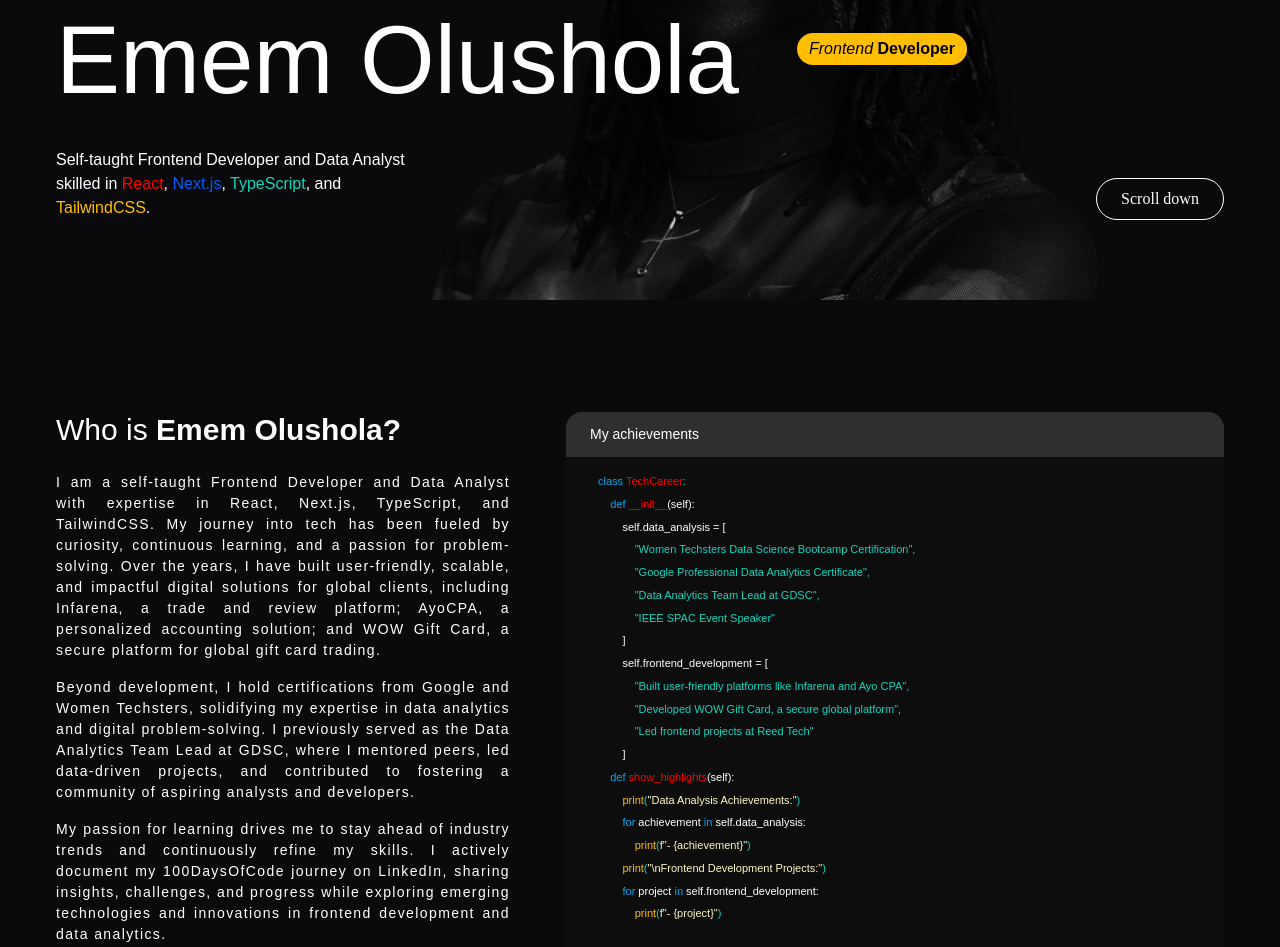
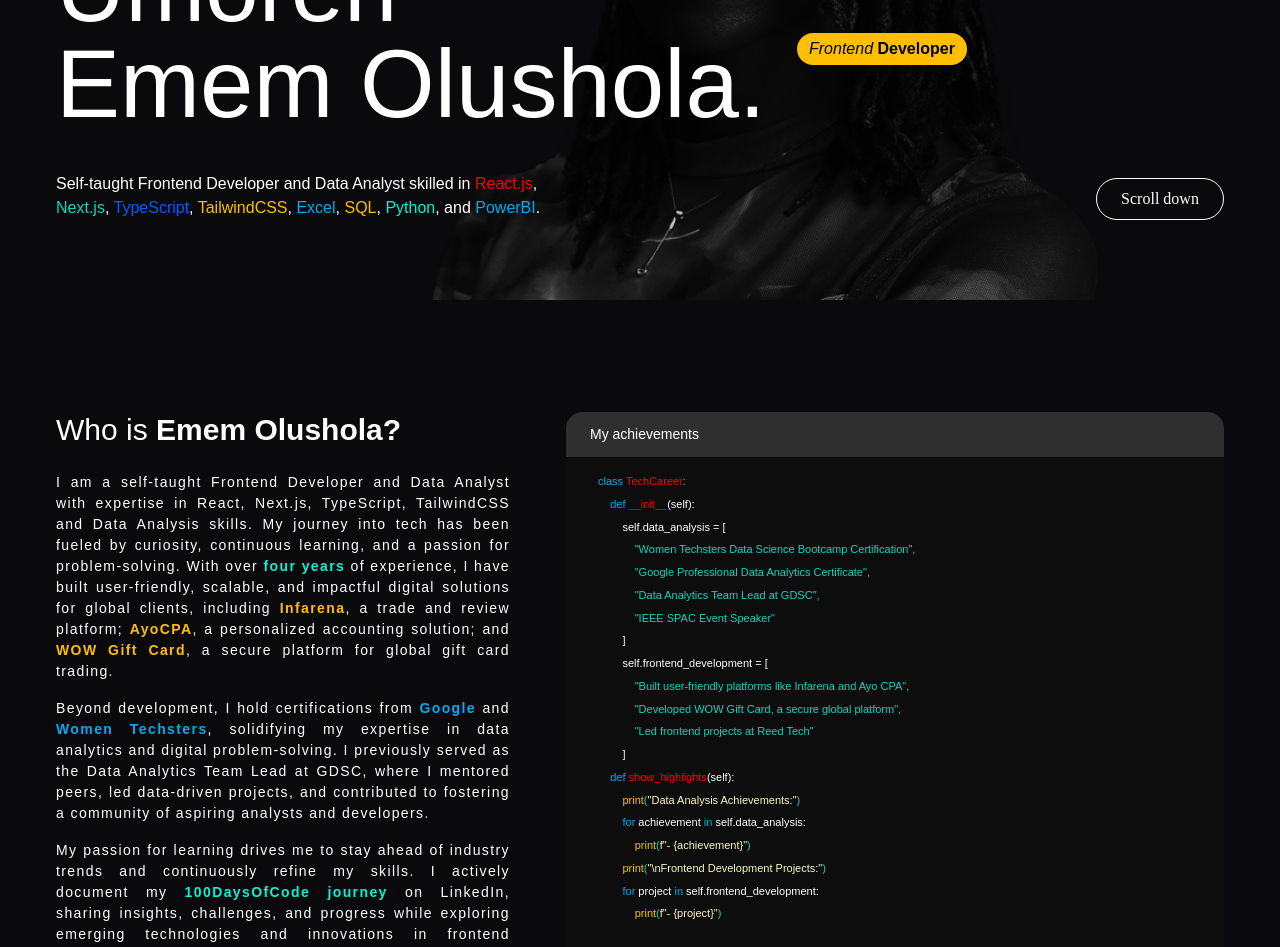
Before and after one commit to Ememobong-dev/emem-olushola-umoren, a Next.js app: page / in a window 1280 px wide. Shown: the part 500-1447 px from the top of the page. Built offline with nearby package versions, Linux system fonts and the light colour scheme; a web font is replaced by a local one.

Commit message:
update on general overview

```diff
--- a/src/app/page.tsx
+++ b/src/app/page.tsx
@@ -1,5 +1,4 @@
 "use client";
-
 
 import { Col, Row } from "antd";
 import { FloatingButton } from "../components/buttons/FloatingButton";
@@ -20,23 +19,24 @@
 import line from "@/public/icons/top-line.svg";
 import { useRef } from "react";
 import Link from "next/link";
+import { TypingText } from "../components/animations/TypingTextAnimation";
+import LeftRevealAnimatedText from "../components/animations/LeftRevealAnimation";
+import RightRevealAnimatedText from "../components/animations/RightRevealAnimation";
 
 export default function Home() {
   const aboutRef = useRef<HTMLDivElement | null>(null);
 
   const scrollDown = () => {
-    if(aboutRef.current){
-      aboutRef.current.scrollIntoView({behavior : "smooth"})
+    if (aboutRef.current) {
+      aboutRef.current.scrollIntoView({ behavior: "smooth" });
     }
-  }
-
-
+  };
 
   const frontendSkills = [
     { skill: "React", percent: 90 },
     { skill: "Next.js", percent: 85 },
     { skill: "Tailwind CSS", percent: 88 },
-    { skill: "Typescript", percent: 80 },
+    { skill: "Typescript", percent: 75 },
     { skill: "CSS", percent: 85 },
     { skill: "JavaScript", percent: 88 },
   ];
@@ -46,9 +46,9 @@
     { skill: "Data Creation", percent: 85 },
     { skill: "Data Modelling", percent: 88 },
     { skill: "Excel", percent: 80 },
-    { skill: "SPSS", percent: 85 },
-    { skill: "SQL", percent: 70 },
-    { skill: "Python", percent: 75 },
+    { skill: "SPSS", percent: 70 },
+    { skill: "SQL", percent: 80 },
+    { skill: "Python", percent: 80 },
     { skill: "PowerBI", percent: 75 },
   ];
 
@@ -59,21 +59,31 @@
         <div className="lg:absolute lg:bottom-20 py-28 lg:py-0 px-14 w-full">
           <div className="flex flex-col items-center gap-5 lg:flex-row lg:gap-0 lg:justify-between lg:items-end w-full">
             <div>
-              <h2 className="text-4xl w-full text-center lg:text-left lg:text-8xl font-alro-reg">
-                Umoren
-              </h2>
-              <h2 className="text-4xl w-full  text-center lg:text-left lg:text-8xl font-alro-reg">
-                Emem Olushola
-              </h2>
+              <TypingText
+                text="Umoren"
+                className="text-4xl w-full text-center lg:text-left lg:text-8xl font-alro-reg"
+                sound="/sounds/typingSound.mp3"
+              />
+              <TypingText
+                text="Emem Olushola."
+                className="text-4xl w-full text-center lg:text-left lg:text-8xl font-alro-reg"
+                sound="/sounds/typingSound.mp3"
+              />
+              <LeftRevealAnimatedText>
                 <div className="flex justify-center lg:justify-normal">
                   <p className=" w-full px-8 lg:px-0 absolute bottom-[20%] lg:relative  lg:mt-10 lg:w-1/2 font-azeret-mono  text-center lg:text-left">
                     Self-taught Frontend Developer and Data Analyst skilled in{" "}
-                  <span className="text-pepper-red">React</span>,{" "}
-                  <span className="text-blue">Next.js</span>,{" "}
-                  <span className="text-cyan">TypeScript</span>, and{" "}
-                  <span className="text-sharp-yellow">TailwindCSS</span>.
+                    <span className="text-pepper-red">React.js</span>,{" "}
+                    <span className="text-cyan">Next.js</span>,{" "}
+                    <span className="text-blue">TypeScript</span>,{" "}
+                    <span className="text-sharp-yellow">TailwindCSS</span>,{" "}
+                    <span className="text-deep-blue">Excel</span>,{" "}
+                    <span className="text-sharp-yellow">SQL</span>,{" "}
+                    <span className="text-progress-cyan">Python</span>, and{" "}
+                    <span className="text-deep-blue">PowerBI</span>.
                   </p>
                 </div>
+              </LeftRevealAnimatedText>
             </div>
             <div className="flex justify-center lg:justify-normal">
               <button
@@ -102,42 +112,66 @@
       </div>
       <div className="px-8 lg:px-14 3xl:px-28 py-28 flex flex-col gap-36 lg:gap-56">
         {/* Second Section */}
-        <AnimatedSection>
         <div ref={aboutRef} id="about">
-            <Row gutter={[56, 56]} className="flex items-stretch  h-full">
+          <Row
+            gutter={[56, 56]}
+            className="flex items-stretch overflow-hidden h-full"
+          >
             <Col xs={24} lg={10} className="">
-                <div className="h-full">
+              <LeftRevealAnimatedText>
+                <div className="h-full overflow-hidden">
                   <h3 className="font-alro-reg text-2xl lg:text-3xl">
                     Who is <span className="font-bold">Emem Olushola?</span>
                   </h3>
                   <div className="flex flex-col text-justify gap-4 mt-6 font-azeret-mono  ">
                     <p className="tracking-widest">
                       I am a self-taught Frontend Developer and Data Analyst
-                      with expertise in React, Next.js, TypeScript, and
-                      TailwindCSS. My journey into tech has been fueled by
-                      curiosity, continuous learning, and a passion for
-                      problem-solving. Over the years, I have built
-                      user-friendly, scalable, and impactful digital solutions
-                      for global clients, including Infarena, a trade and review
-                      platform; AyoCPA, a personalized accounting solution; and
-                      WOW Gift Card, a secure platform for global gift card
-                      trading.
+                      with expertise in React, Next.js, TypeScript, TailwindCSS
+                      and Data Analysis skills. My journey into tech has been
+                      fueled by curiosity, continuous learning, and a passion
+                      for problem-solving. With over{" "}
+                      <span className="font-bold text-progress-cyan">
+                        {" "}
+                        four years
+                      </span>{" "}
+                      of experience, I have built user-friendly, scalable, and
+                      impactful digital solutions for global clients, including{" "}
+                      <span className="font-bold text-sharp-yellow">
+                        Infarena
+                      </span>
+                      , a trade and review platform;{" "}
+                      <span className="font-bold text-sharp-yellow">AyoCPA</span>,
+                      a personalized accounting solution; and
+                      <span className="font-bold text-sharp-yellow">
+                        {" "}
+                        WOW Gift Card
+                      </span>
+                      , a secure platform for global gift card trading.
                     </p>
                     <p className="tracking-widest">
-                      Beyond development, I hold certifications from Google and
-                      Women Techsters, solidifying my expertise in data
-                      analytics and digital problem-solving. I previously served
-                      as the Data Analytics Team Lead at GDSC, where I mentored
-                      peers, led data-driven projects, and contributed to
-                      fostering a community of aspiring analysts and developers.
+                      Beyond development, I hold certifications from{" "}
+                      <span className="font-bold text-deep-blue">Google</span>{" "}
+                      and
+                      <span className="font-bold text-deep-blue">
+                        {" "}
+                        Women Techsters
+                      </span>
+                      , solidifying my expertise in data analytics and digital
+                      problem-solving. I previously served as the Data Analytics
+                      Team Lead at GDSC, where I mentored peers, led data-driven
+                      projects, and contributed to fostering a community of
+                      aspiring analysts and developers.
                     </p>
                     <p className="tracking-widest">
                       My passion for learning drives me to stay ahead of
                       industry trends and continuously refine my skills. I
-                      actively document my 100DaysOfCode journey on LinkedIn,
-                      sharing insights, challenges, and progress while exploring
-                      emerging technologies and innovations in frontend
-                      development and data analytics.
+                      actively document my{" "}
+                      <span className="font-bold text-progress-cyan">
+                        100DaysOfCode journey
+                      </span>{" "}
+                      on LinkedIn, sharing insights, challenges, and progress
+                      while exploring emerging technologies and innovations in
+                      frontend development and data analytics.
                     </p>
                     <p className="tracking-widest leading-loose">
                       With a deep appreciation for clean code, and data-driven
@@ -147,13 +181,25 @@
                     </p>
                   </div>
                   <div className="flex gap-8 items-center mt-8">
-                    <Button link="/portfolio" variant="bordered" text="View Portfolio" />
-                    <Button link="https://www.linkedin.com/in/ememobong-umoren-olushola/" target variant="fill" text="Download Resume" />
+                    <Button
+                      link="/portfolio"
+                      variant="bordered"
+                      text="View Portfolio"
+                    />
+                    <Button
+                      link="/Ememobong-Umoren-Resume.pdf"
+                      target
+                      variant="fill"
+                      text="Download Resume"
+                      download
+                    />
                   </div>
                 </div>
+              </LeftRevealAnimatedText>
             </Col>
             <Col xs={24} lg={14} className="">
-                <div className="bg-dark-black w-full h-full rounded-2xl">
+              <RightRevealAnimatedText>
+                <div className="bg-dark-black overflow-hidden w-full h-full rounded-2xl">
                   <div className="text-white font-azeret-mono rounded-t-2xl bg-grey py-3 px-6">
                     My achievements
                   </div>
@@ -260,10 +306,10 @@
                     </pre>
                   </div>
                 </div>
+              </RightRevealAnimatedText>
             </Col>
           </Row>
         </div>
-        </AnimatedSection>
         {/* THIRD SECTION */}
         <AnimatedSection>
           <div id="skills">
@@ -313,14 +359,29 @@
                   My <span className="font-bold">Portfolio</span>
                 </h3>
                 <div className="flex gap-3 items-center">
-                  <Link href="https://www.linkedin.com/in/ememobong-umoren-olushola/" target="_blank">
-                    <Image src={linkedin} className="cursor-pointer" alt="social_links" />
+                  <Link
+                    href="https://www.linkedin.com/in/ememobong-umoren-olushola/"
+                    target="_blank"
+                  >
+                    <Image
+                      src={linkedin}
+                      className="cursor-pointer"
+                      alt="social_links"
+                    />
                   </Link>
-                  <Link href="https://github.com/Ememobong-dev" target="_blank" >
-                    <Image src={github} className="cursor-pointer" alt="social_links" />
+                  <Link href="https://github.com/Ememobong-dev" target="_blank">
+                    <Image
+                      src={github}
+                      className="cursor-pointer"
+                      alt="social_links"
+                    />
                   </Link>
                   <Link href="https://x.com/FTechbro" target="_blank">
-                    <Image src={twitter} className="cursor-pointer" alt="social_links" />
+                    <Image
+                      src={twitter}
+                      className="cursor-pointer"
+                      alt="social_links"
+                    />
                   </Link>
                 </div>
               </div>
@@ -365,7 +426,12 @@
                     >
                       Infarena Website
                     </a>
-                    <Button link="/portfolio/frontend/infarena" target variant="bordered" text="View Case Study" />
+                    <Button
+                      link="/portfolio/frontend/infarena"
+                      target
+                      variant="bordered"
+                      text="View Case Study"
+                    />
                   </div>
                 </div>
               </div>
@@ -396,7 +462,12 @@
                     >
                       AyoCPA Website
                     </a>
-                    <Button link="/portfolio/frontend/ayocpa" target variant="bordered" text="View Case Study" />
+                    <Button
+                      link="/portfolio/frontend/ayocpa"
+                      target
+                      variant="bordered"
+                      text="View Case Study"
+                    />
                   </div>
                 </div>
               </div>
@@ -427,7 +498,11 @@
                     >
                       Wow Website
                     </a>
-                    <Button variant="bordered" link="/portf targetolio/frontend/wow"  text="View Case Study" />
+                    <Button
+                      variant="bordered"
+                      link="/portf targetolio/frontend/wow"
+                      text="View Case Study"
+                    />
                   </div>
                 </div>
               </div>
@@ -436,7 +511,10 @@
               <span>
                 <Image src={line} alt="line" />
               </span>
-              <Link href={'/portfoio'} className="flex  cursor-pointer gap-3 justify-center items-center group transition-all">
+              <Link
+                href={"/portfoio"}
+                className="flex  cursor-pointer gap-3 justify-center items-center group transition-all"
+              >
                 <p className="font-azeret-mono font-semibold  text-lg transform transition-transform duration-300 group-hover:translate-x-2">
                   Go to Portfolio
                 </p>
--- a/src/app/portfolio/page.tsx
+++ b/src/app/portfolio/page.tsx
@@ -1,5 +1,6 @@
 "use client";
 
+import { TypingText } from "@/src/components/animations/TypingTextAnimation";
 import { ArticlesCard } from "@/src/components/ArticlesCard";
 import { Button } from "@/src/components/buttons/Button";
 import { FloatingButton } from "@/src/components/buttons/FloatingButton";
@@ -74,25 +75,6 @@
   return (
     <div>
       <Navbar />
-      {/* <div className="h-dvh relative flex justify-center items-center">
-        <div className="flex justify-center items-center">
-          <div>
-            <h2 className="font-alro-reg text-8xl text-center">Umoren</h2>
-            <h2 className="font-bold font-alro-reg text-8xl  text-center">
-              Emem Olushola
-            </h2>
-          </div>
-
-          <div className="absolute bottom-[20%]">
-            <button
-              onClick={handleScrollDown}
-              className="rounded-full lg:relative cursor-pointer border border-white w-32 py-2 px-3"
-            >
-              Scroll down
-            </button>
-          </div>
-        </div>
-      </div> */}
 
       <div className="h-dvh relative flex justify-center items-center">
         {/* Floating Tech Tags */}
@@ -111,8 +93,16 @@
 
         {/* Name */}
         <div className="text-center">
-          <h2 className="font-alro-reg text-8xl">Umoren</h2>
-          <h2 className="font-bold font-alro-reg text-8xl">Emem Olushola</h2>
+          <TypingText
+            text="Umoren"
+            className="font-alro-reg text-8xl"
+            sound="/sounds/typingSound.mp3"
+          />
+          <TypingText
+            text="Emem Olushola."
+            className="font-bold font-alro-reg text-8xl"
+            sound="/sounds/typingSound.mp3"
+          />
         </div>
 
         {/* Scroll Button */}
--- a/src/components/Contact.tsx
+++ b/src/components/Contact.tsx
@@ -64,9 +64,9 @@
                 <h3 className="font-azeret-mono">Services</h3>
                 <div className="flex flex-wrap gap-5 mt-3">
                   <TagButton text="API Integration" />
-                  <TagButton text="Web Development(UI/UX Implementation" />
+                  <TagButton text="Web Development(UI/UX Implementation)" />
+                  <TagButton text="Frontend Performance Optimization" />
                   <TagButton text="Data Dashboards" />
-                  <TagButton text="Frontend Performance Optimization" />
                   <TagButton text="Data Analysis" />
                   <TagButton text="Version Control & Collaboration" />
                 </div>
--- /dev/null
+++ b/src/components/animations/LeftRevealAnimation.tsx
@@ -0,0 +1,23 @@
+import { motion } from 'framer-motion';
+
+interface LeftRevealAnimatedTextProps {
+  children: React.ReactNode;
+  className?: string;
+}
+
+const LeftRevealAnimatedText: React.FC<LeftRevealAnimatedTextProps> = ({ children, className }) => {
+  return (
+    <motion.div
+      className={className}
+      initial={{ opacity: 0, x: -100 }}  // Start off-screen to the left
+      whileInView={{ opacity: 1, x: 0 }}  // Animate into view from the left
+      transition={{ duration: 1 }}
+      viewport={{ once: true, amount: 0.2 }}  // Trigger animation when 20% is in view
+      style={{ overflow: 'hidden' }}  // Prevent overflow during animation
+    >
+      {children}
+    </motion.div>
+  );
+};
+
+export default LeftRevealAnimatedText;
--- /dev/null
+++ b/src/components/animations/RightRevealAnimation.tsx
@@ -0,0 +1,23 @@
+import { motion } from 'framer-motion';
+
+interface RightRevealAnimatedTextProps {
+  children: React.ReactNode;
+  className?: string;
+}
+
+const RightRevealAnimatedText: React.FC<RightRevealAnimatedTextProps> = ({ children, className }) => {
+  return (
+    <motion.div
+      className={className}
+      initial={{ opacity: 0, x: 100 }}  // Start off-screen to the right
+      whileInView={{ opacity: 1, x: 0 }}  // Animate into view from the right
+      transition={{ duration: 1 }}
+      viewport={{ once: true, amount: 0.2 }}  // Trigger animation when 20% is in view
+      style={{ overflow: 'hidden' }}  // Prevent overflow during animation
+    >
+      {children}
+    </motion.div>
+  );
+};
+
+export default RightRevealAnimatedText;
--- /dev/null
+++ b/src/components/animations/TypingTextAnimation.tsx
@@ -0,0 +1,65 @@
+'use client';
+import { useEffect, useRef, useState } from 'react';
+import { motion } from 'framer-motion';
+
+interface TypingTextProps {
+  text: string;
+  className?: string;
+  delay?: number;
+  sound?: string;
+}
+
+export const TypingText = ({ text, className, delay = 100, sound }: TypingTextProps) => {
+  const [displayedText, setDisplayedText] = useState('');
+  const [isTypingDone, setIsTypingDone] = useState(false);
+  const audioRef = useRef<HTMLAudioElement | null>(null);
+
+  useEffect(() => {
+    if (sound) {
+      audioRef.current = new Audio(sound);
+      audioRef.current.volume = 0.5;
+    }
+  }, [sound]);
+
+  useEffect(() => {
+    let currentIndex = 0;
+
+    const typeNextChar = () => {
+      if (currentIndex >= text.length) {
+        setIsTypingDone(true);
+        return;
+      }
+
+      const nextChar = text[currentIndex];
+      setDisplayedText(prev => prev + nextChar);
+
+      if (audioRef.current && nextChar !== ' ') {
+        audioRef.current.currentTime = 0;
+        audioRef.current.play().catch(() => {});
+      }
+
+      currentIndex++;
+      setTimeout(typeNextChar, delay);
+    };
+
+    typeNextChar();
+
+    return () => {
+      if (audioRef.current) {
+        audioRef.current.pause();
+        audioRef.current = null;
+      }
+    };
+  }, [text, delay]);
+
+  return (
+    <motion.h2
+      className={className}
+      initial={{ opacity: 0 }}
+      animate={{ opacity: 1 }}
+    >
+      {displayedText}
+      {!isTypingDone && <span className="blinking-cursor">|</span>}
+    </motion.h2>
+  );
+};
--- a/src/components/buttons/Button.tsx
+++ b/src/components/buttons/Button.tsx
@@ -8,9 +8,10 @@
   variant: Variant;
   link?: string;
   target?: boolean;
+  download?: boolean;
 }
 
-export const Button: React.FC<ButtonProps> = ({ text, variant, link, target }) => {
+export const Button: React.FC<ButtonProps> = ({ text, variant, link, target, download }) => {
   const variantClasses =
     variant === "bordered"
       ? "border border-white bg-transparent text-white"
@@ -20,7 +21,7 @@
     <button
       className={` flex flex-wrap cursor-pointer items-center justify-center rounded-full py-2 px-8  ${variantClasses} `}
     >
-      {link ? <Link className="hover:!text-progress-cyan hover:font-semibold" target={target ? "_blank" : ""} href={link}> {text} </Link> : <p>{text}</p>}
+      {link ? <Link download={download} className="hover:!text-progress-cyan hover:font-semibold" target={target ? "_blank" : ""} href={link}> {text} </Link> : <p>{text}</p>}
     </button>
   );
 };
```
Also changed, not shown: src/app/globals.css (+9 -0 lines), 2 other files (tests, documents, lock files or other folders). Lines whose indentation alone changed are shown as unchanged.
